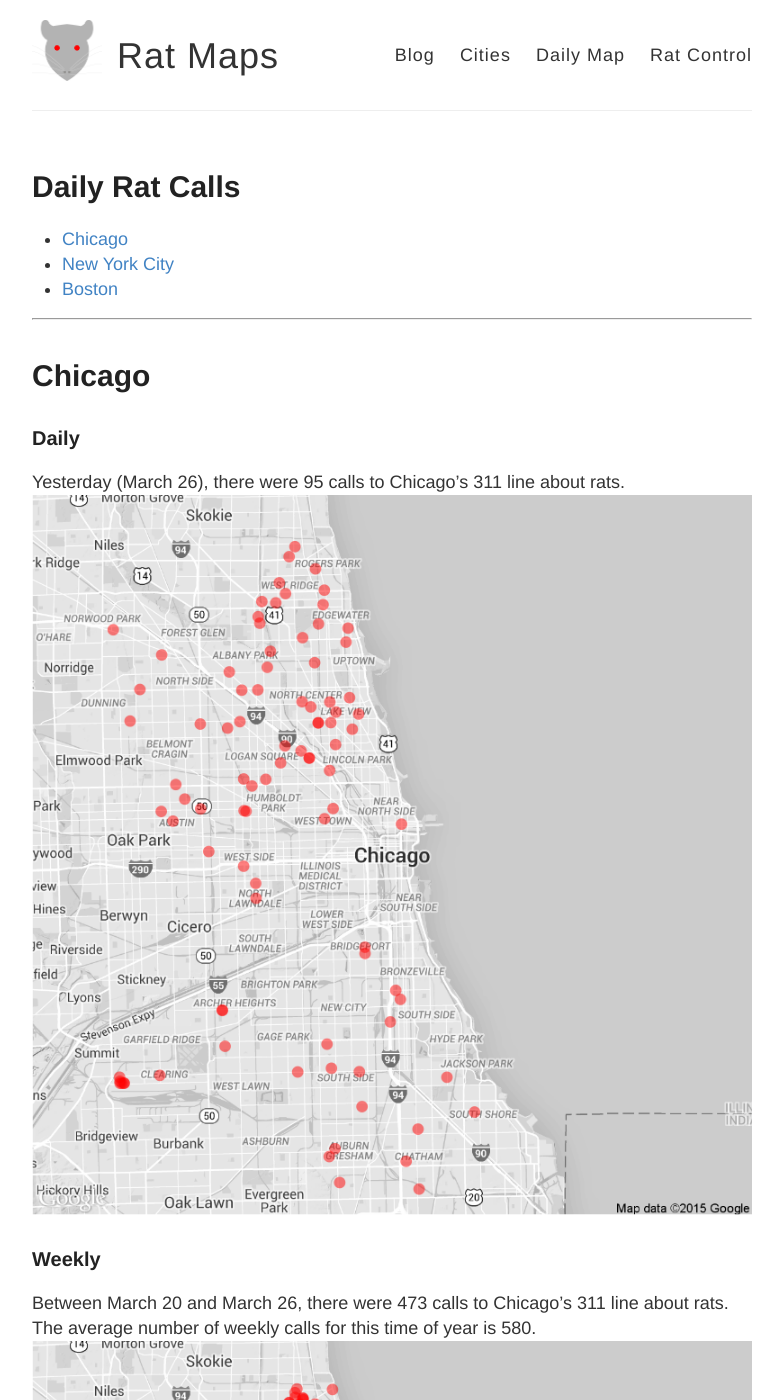
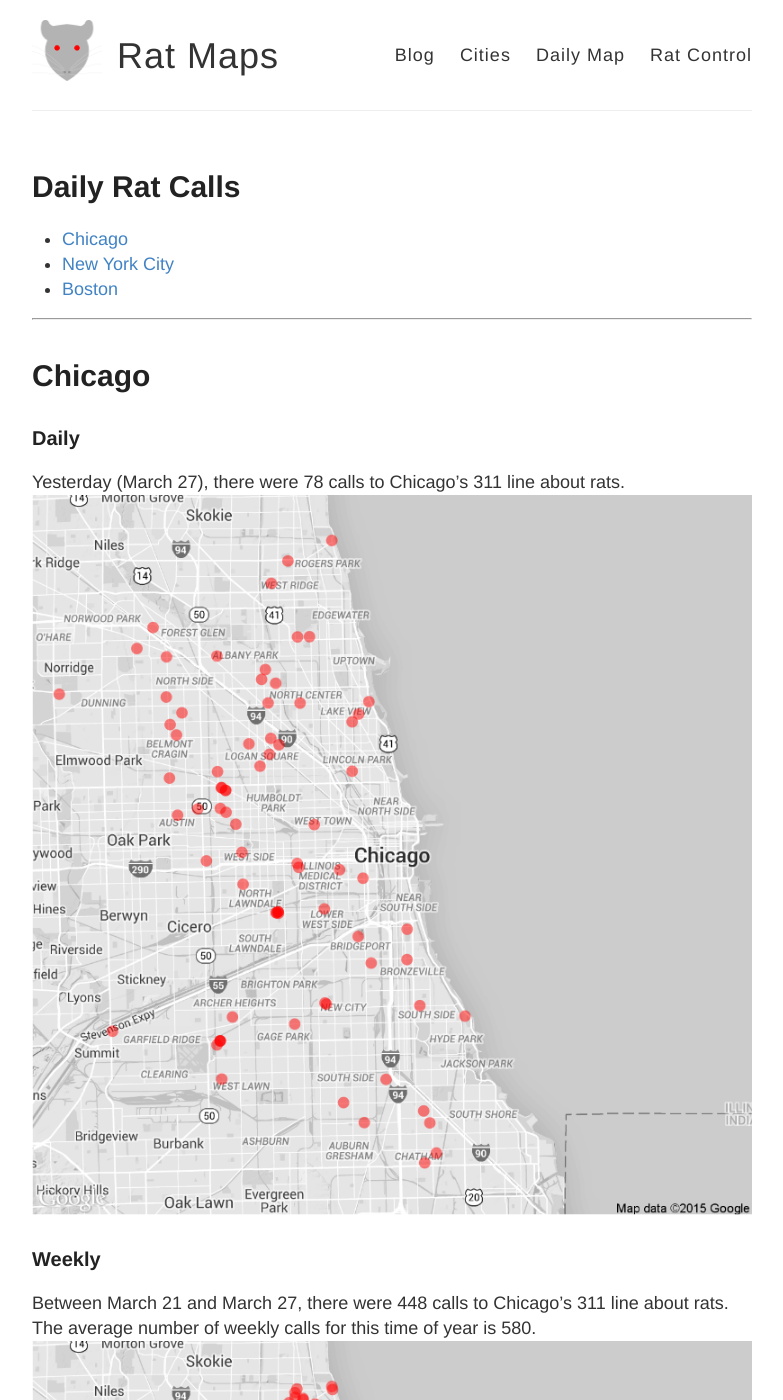
Before and after one commit to DanielHadley/ratmaps, a Jekyll site: the page built from daily.md, in a window 1280 px wide and 1400 px high. Shown: the whole window, without its empty margins (248-1031 px from the left). Built offline with Jekyll 4.4.1, drawn with Linux system fonts in a browser that asks for light colours; comment, search, counter and statistics services are not loaded.

Commit message:
Daily Maps

```diff
--- a/daily.md
+++ b/daily.md
@@ -15,11 +15,11 @@
 
 ### Daily
 
-Yesterday (March 26), there were 95 calls to Chicago's 311 line about rats.
+Yesterday (March 27), there were 78 calls to Chicago's 311 line about rats.
 ![Chicago rat calls to 311 weekly map]({{ site.cityimages }}/daily/Chicago_Rat_Map_Daily.png)
 
 ### Weekly
-Between March 20 and March 26, there were 473 calls to Chicago's 311 line about rats. The average number of weekly calls for this time of year is 580.
+Between March 21 and March 27, there were 448 calls to Chicago's 311 line about rats. The average number of weekly calls for this time of year is 580.
 ![Chicago rat calls to 311 weekly map]({{ site.cityimages }}/daily/Chicago_Rat_Map_Weekly.png)
 
 Each red dot represents one call about a rat seen in that location. The dots are transparent, so multiple calls from one location will be seen as a solid dot. The usual caveats apply: more calls do not necessarily mean that there are more rats in that location than other parts of the city. A cluster of dots could indicate that one resident is unusually vocal about rodents in his or her neighborhood. Also, more densely populated neighborhoods tend to make more calls to 311.
```
Also changed, not shown: images/pages/daily/Chicago_Rat_Map_Daily.png, images/pages/daily/Chicago_Rat_Map_Weekly.png.
